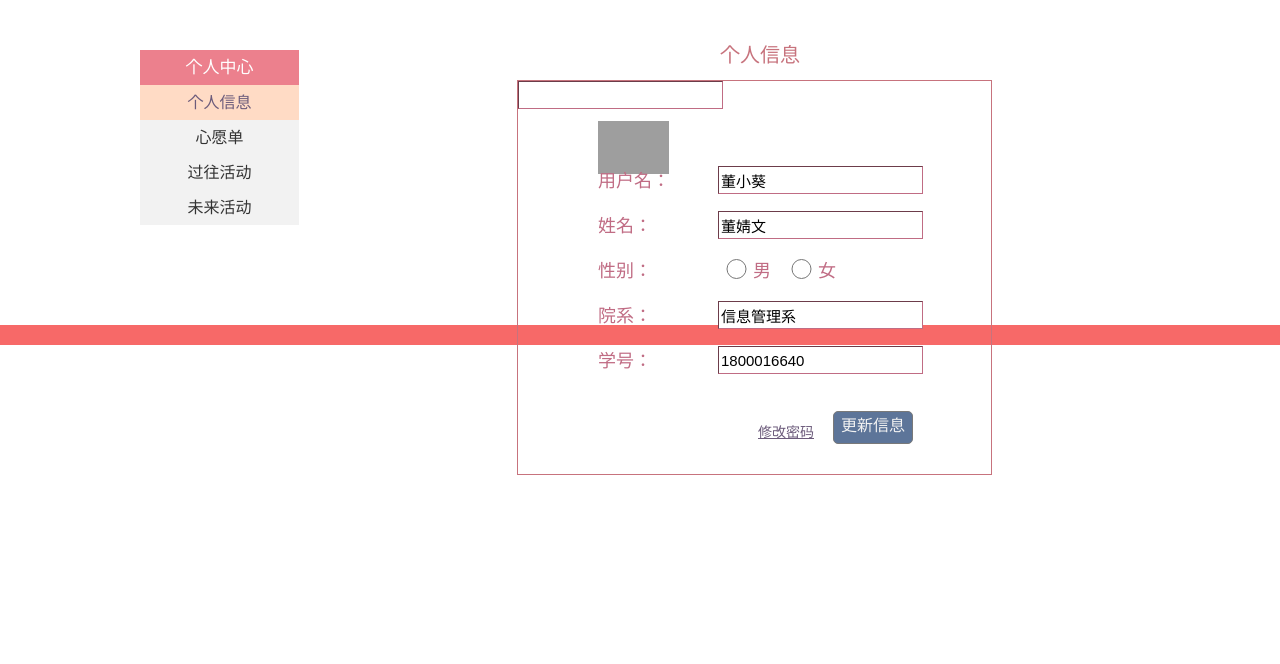
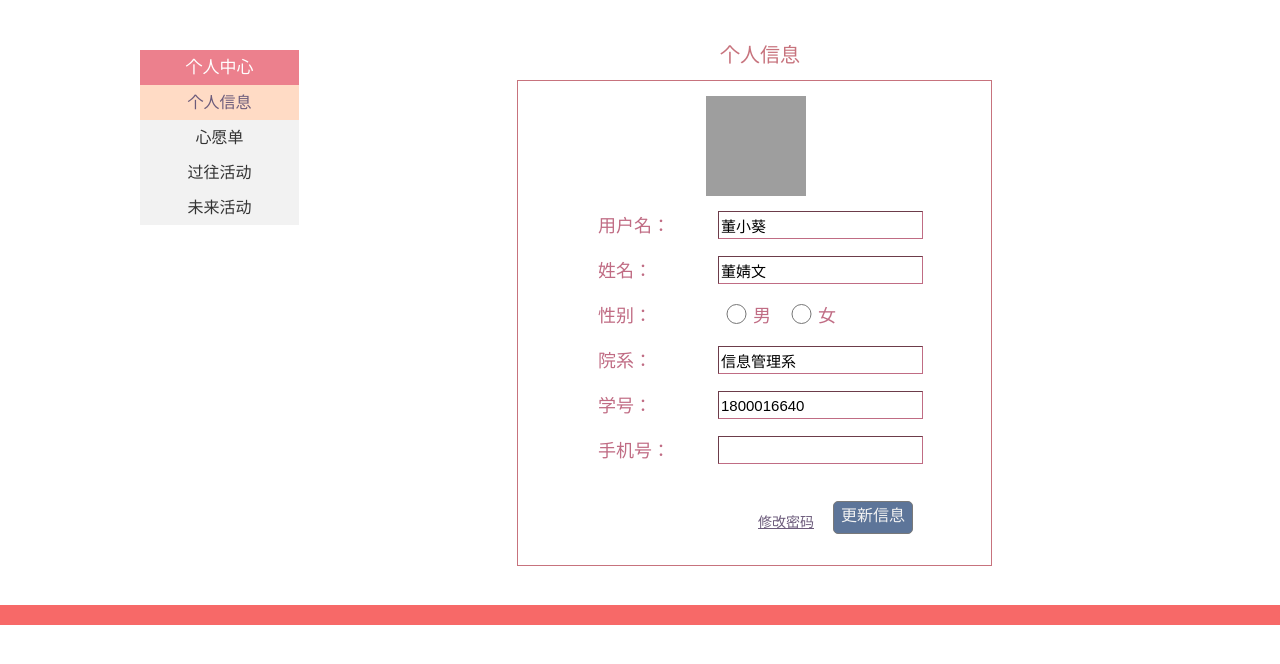
Before and after one commit to PKULoho/lohoweb, a PHP site: page /user_center_userinfo.html in a window 1280 px wide. Shown: the part 80-744 px from the top of the page. Run offline with PHP 8.4, Linux system fonts and the light colour scheme; grey boxes are pictures that could not be loaded.

Commit message:
加了用户头像

```diff
--- a/user_center_userinfo.css
+++ b/user_center_userinfo.css
@@ -3,7 +3,7 @@
     margin: auto;
     padding-top: 50px;
     padding-bottom: 50px;
-    margin-bottom: 200px；
+    margin-bottom: 280px
 }
 .u-c-label{
     border-width: 0px;
@@ -26,7 +26,7 @@
     left: 517px;
     top: 160px;
     width: 475px;
-    height: 395px;
+    height: 486px;
     background: inherit;
     background-color: rgba(255, 219, 197, 0);
     box-sizing: border-box;
@@ -44,6 +44,14 @@
     width: 118px;
     height: 53px;
     display: flex;
+}
+.u-i-item img{
+    width: 100px;
+    height: 100px;
+    padding: auto;
+    margin-left: auto;
+    margin-right: auto;
+
 }
 .u-i-item span{
     font-weight: 500;
@@ -69,57 +77,63 @@
 }
 
 .item01-label{
-    left: 80px;
-    top: 40px;
+    left: 0px;
+    top: 15px;
+    width: 475px;
 }
-.item01-input{
-    left: 200px;
-    top: 40px;
-}
+
 .item02-label{
     left: 80px;
-    top: 85px;
+    top: 130px;
 }
 .item02-input{
     left: 200px;
-    top: 85px;
+    top: 130px;
 }
 .item03-label{
     left: 80px;
-    top: 130px;
+    top: 175px;
 }
 .item03-input{
     left: 200px;
-    top: 130px;
+    top: 175px;
 }
 .item04-label{
     left: 80px;
-    top: 175px;
+    top: 220px;
 }
 .item04-input{
     left: 200px;
-    top: 175px;
+    top: 220px;
 }
 .item05-label{
     left: 80px;
-    top: 220px;
+    top: 265px;
 }
 .item05-input{
     left: 200px;
-    top: 220px;
+    top: 265px;
 }
 .item06-label{
     left: 80px;
-    top: 265px;
+    top: 310px;
 }
 .item06-input{
     left: 200px;
-    top: 265px;
+    top: 310px;
+}
+.item07-label{
+    left: 80px;
+    top: 355px;
+}
+.item07-input{
+    left: 200px;
+    top: 355px;
 }
 .update-btn{
     position: absolute;
     left: 315px;
-    top: 330px;
+    top: 420px;
     width: 80px;
     height: 33px;
     background-color: rgba(93, 117, 153, 1);
@@ -142,7 +156,7 @@
     border-width: 0px;
     position: absolute;
     left: 240px;
-    top: 340px;
+    top: 430px;
     width: 61px;
     height: 24px;
     display: flex;
```
